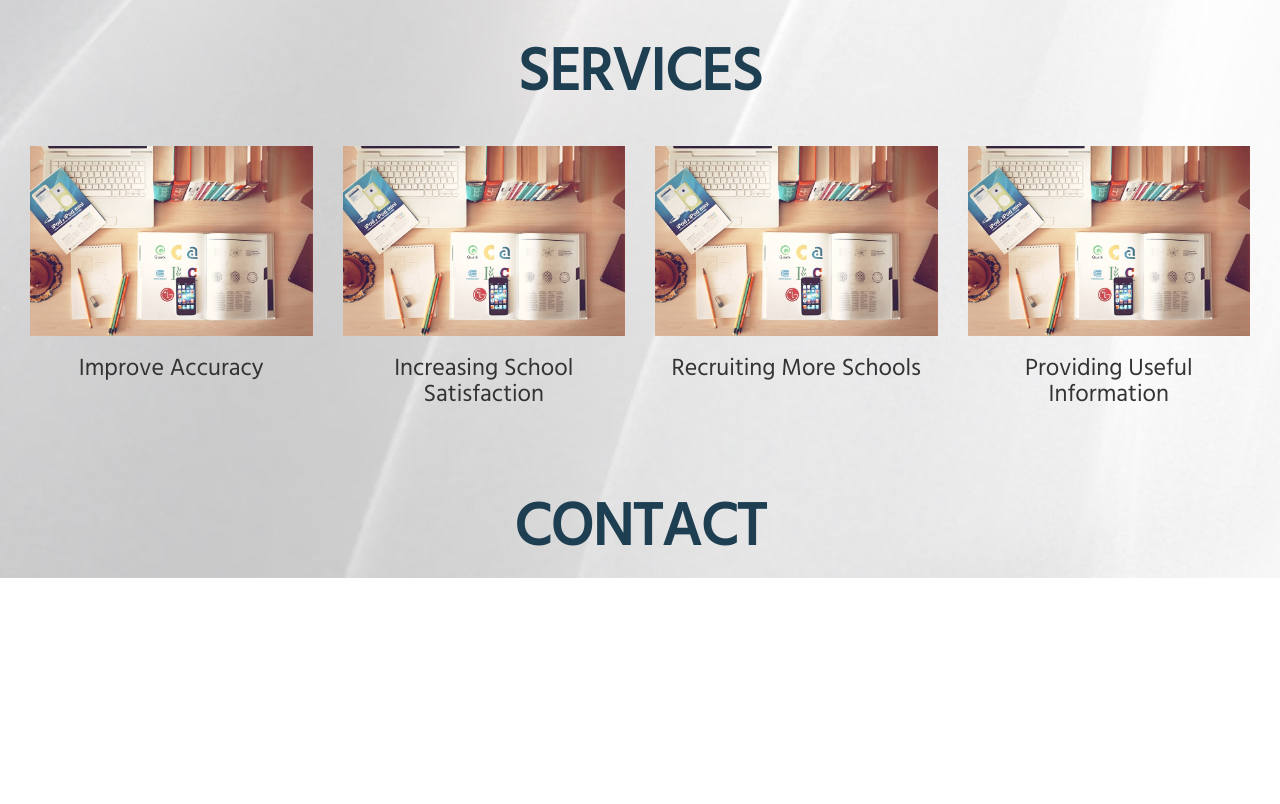
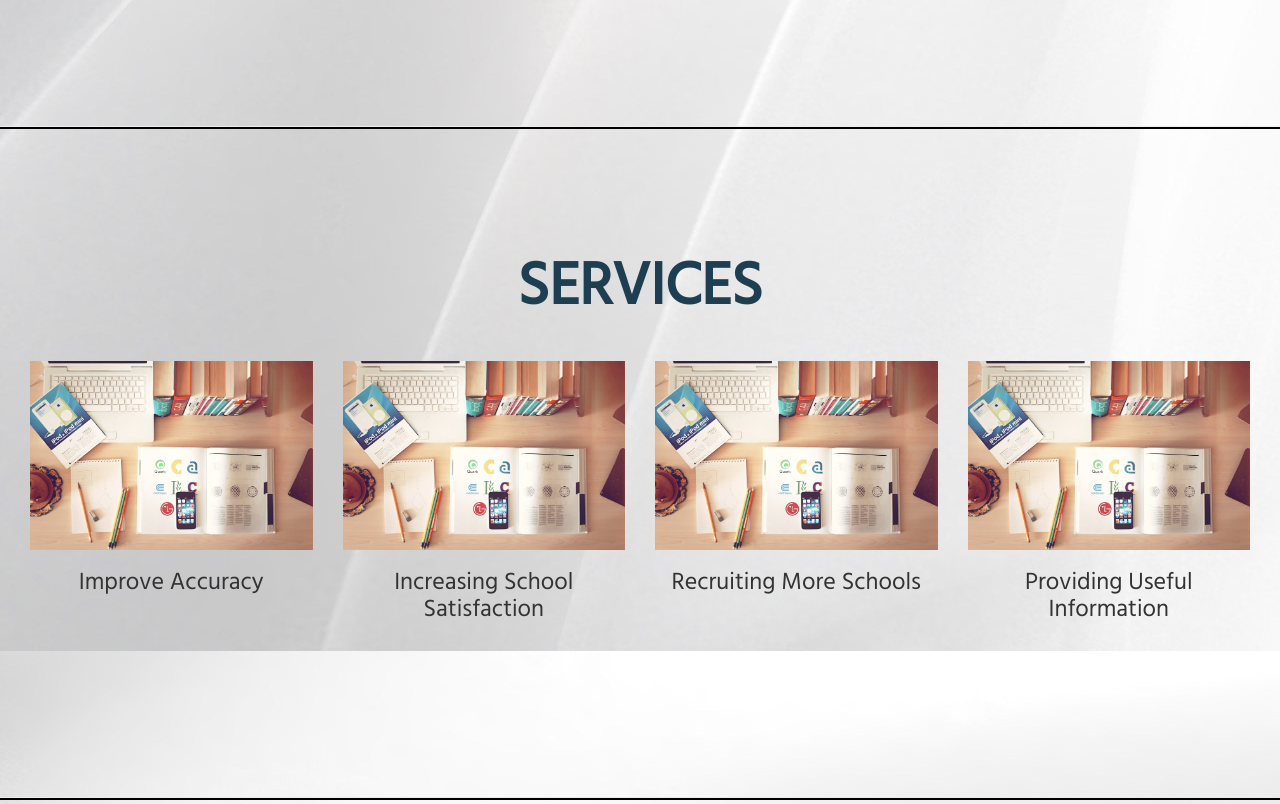
Before and after one commit to KierstonHill83/MSRS, a website: page client/views/index.html in a window 1280 px wide. Shown: the part 1660-2464 px from the top of the page. Before the commit the page ends 2238 px from the top, so only its background shows below. Drawn offline with nearby package versions, Linux system fonts and the light colour scheme; some packages are replaced by stand-ins of ours.

Commit message:
Updated home page

```diff
--- a/client/css/main.css
+++ b/client/css/main.css
@@ -166,6 +166,11 @@ li {
   font-size: 19px;
 }
 
+.section-break {
+  background-color: black;
+  height: 2px;
+}
+
 @-webkit-keyframes hvr-bob {
   50% {
     -webkit-transform: translateY(4px);
--- a/client/views/partials/home.html
+++ b/client/views/partials/home.html
@@ -50,7 +50,7 @@
   </div>
 </header>
 
-<br>
+<br><br>
 
 <!-- About Section -->
 <section id="about" class="about-section">
@@ -90,7 +90,9 @@
   </div>
 </section>
 
-<br>
+<br><br><br><br>
+<hr class="section-break">
+<br><br>
 
 <!-- Services Section -->
 <section id="services" class="services-section">
@@ -204,7 +206,9 @@
   </div>
 </div>
 
-<br>
+<br><br><br><br>
+<hr class="section-break">
+<br><br>
 
 <!-- Contact Section -->
 <section id="contact" class="contact-section">
```
